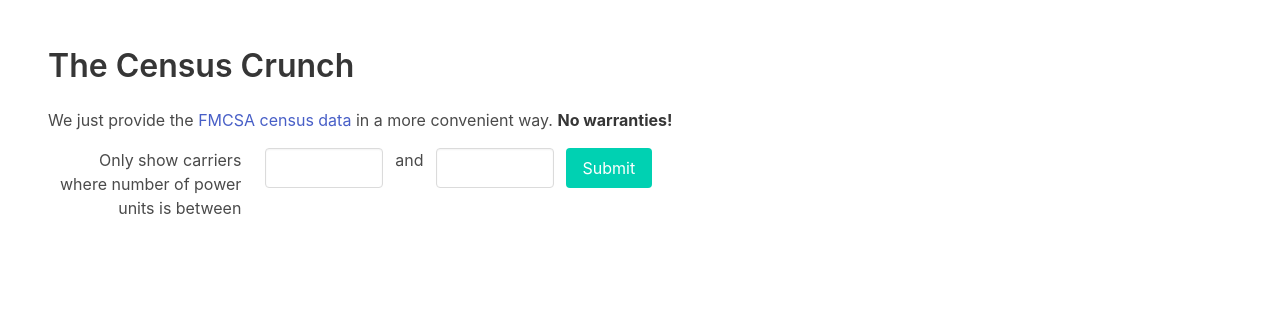
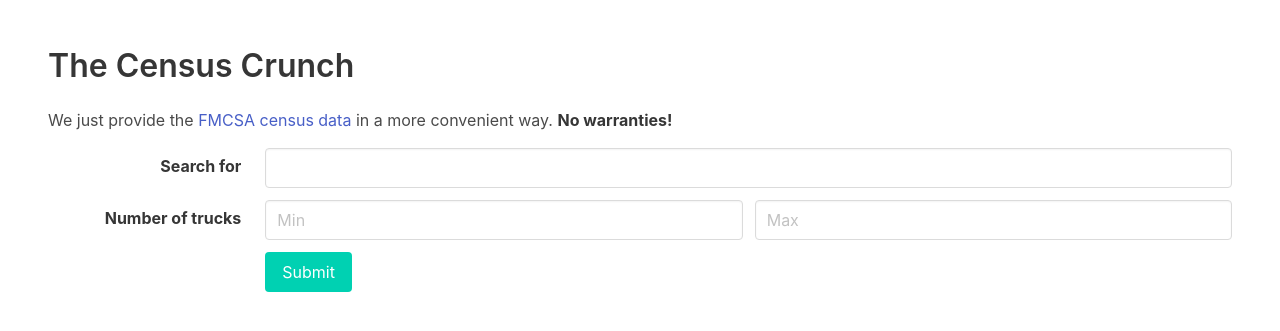
Before and after one commit to aptiko/censuscrunch, a Django app: page / in a window 1280 px wide. Shown: the part 52-383 px from the top of the page. Run offline with Django 3.2, Linux system fonts and the light colour scheme; some libraries are stand-ins or nearby versions.

Commit message:
Add simple search (fixes #7)

```diff
--- a/censuscrunch/templates/censuscrunch/search/form.html
+++ b/censuscrunch/templates/censuscrunch/search/form.html
@@ -1,20 +1,43 @@
 <form method="get" action="">
   <div class="field is-horizontal">
+    <div class="field-label is-normal">
+      <label class="label">Search for</label>
+    </div>
+    <div class="field-body">
+      <div class="field">
+        <div class="control">
+          <input class="input" type="text" name="q" size=20>
+        </div>
+      </div>
+    </div>
+  </div>
+  <div class="field is-horizontal">
+    <div class="field-label is-normal">
+      <label class=label>
+        Number of trucks
+      </label>
+    </div>
+    <div class="field-body">
+      <div class="field">
+        <div class="control">
+          <input class="input" type="text" name="min_number_of_power_units" placeholder="Min" size="5">
+        </div>
+      </div>
+      <div class="field">
+        <div class="control">
+          <input class="input" type="text" name="max_number_of_power_units" placeholder="Max" size="5">
+        </div>
+      </div>
+    </div>
+  </div>
+  <div class="field is-horizontal">
     <div class="field-label">
-      Only show carriers where number of power units is between
     </div>
-    <div class="field-body is-grouped field">
-      <div class="control">
-        <input class="input" type="text" name="min_number_of_power_units" size="5">
-      </div>
-      <div class="control">
-        and
-      </div>
-      <div class="control">
-        <input class="input" type="text" name="max_number_of_power_units" size="5">
-      </div>
-      <div class="control">
-        <input type="submit" value="Submit" class="button is-primary">
+    <div class="field-body">
+      <div class="field">
+        <div class="control">
+          <input type="submit" value="Submit" class="button is-primary">
+        </div>
       </div>
     </div>
   </div>
--- a/censuscrunch/views.py
+++ b/censuscrunch/views.py
@@ -1,4 +1,5 @@
 from django.conf import settings
+from django.db.models import Q
 from django.views.generic.detail import DetailView
 from django.views.generic.list import ListView
 
@@ -19,6 +20,20 @@ class SearchView(ListView):
         return qs
 
     def _filter_queryset(self, qs):
+        qs = self._filter_by_simple_search_term(qs)
+        qs = self._filter_by_number_of_power_units(qs)
+        return qs
+
+    def _filter_by_simple_search_term(self, qs):
+        search_term = self.request.GET.get("q")
+        if search_term:
+            qs = qs.filter(
+                Q(legal_name__icontains=search_term)
+                | Q(dba_name__icontains=search_term)
+            )
+        return qs
+
+    def _filter_by_number_of_power_units(self, qs):
         min_power_units = self.request.GET.get("min_number_of_power_units")
         max_power_units = self.request.GET.get("max_number_of_power_units")
         if min_power_units:
```
Also changed, not shown: censuscrunch/tests/test_views.py (+40 -3 lines).
